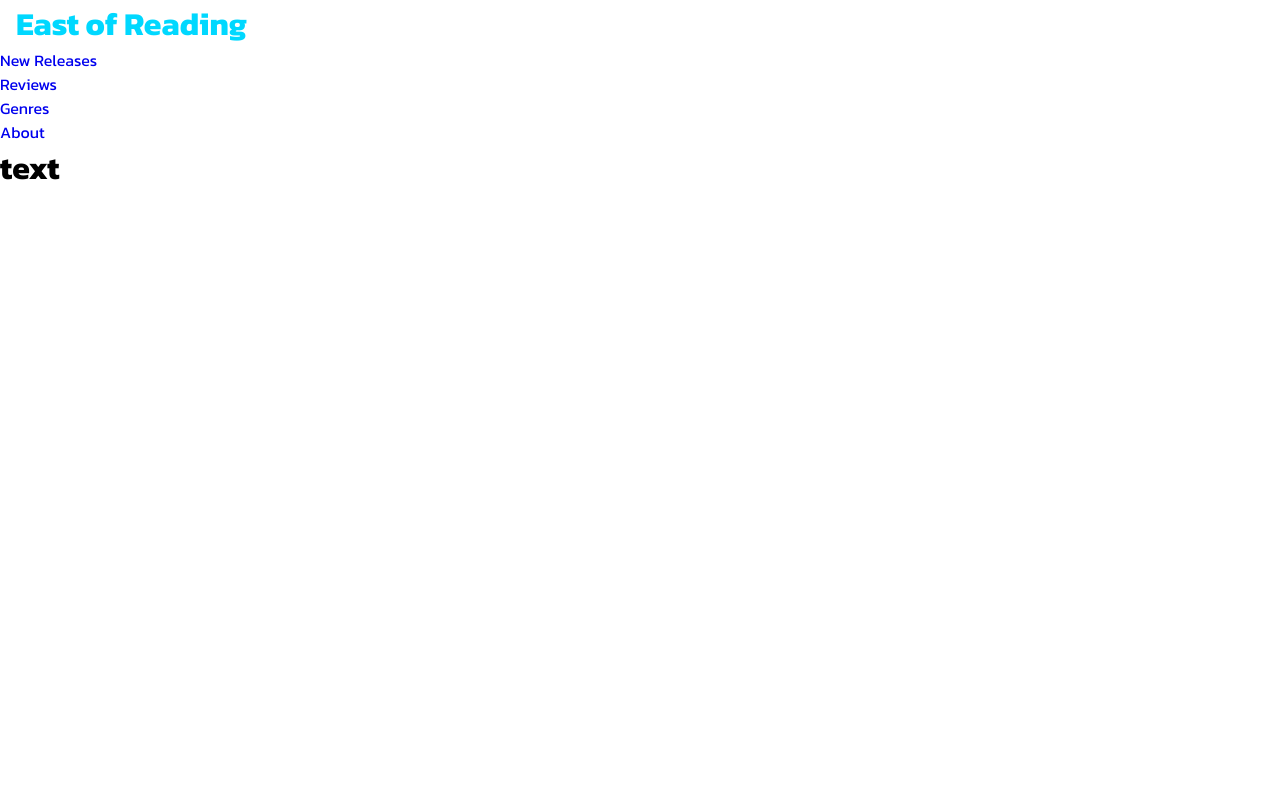
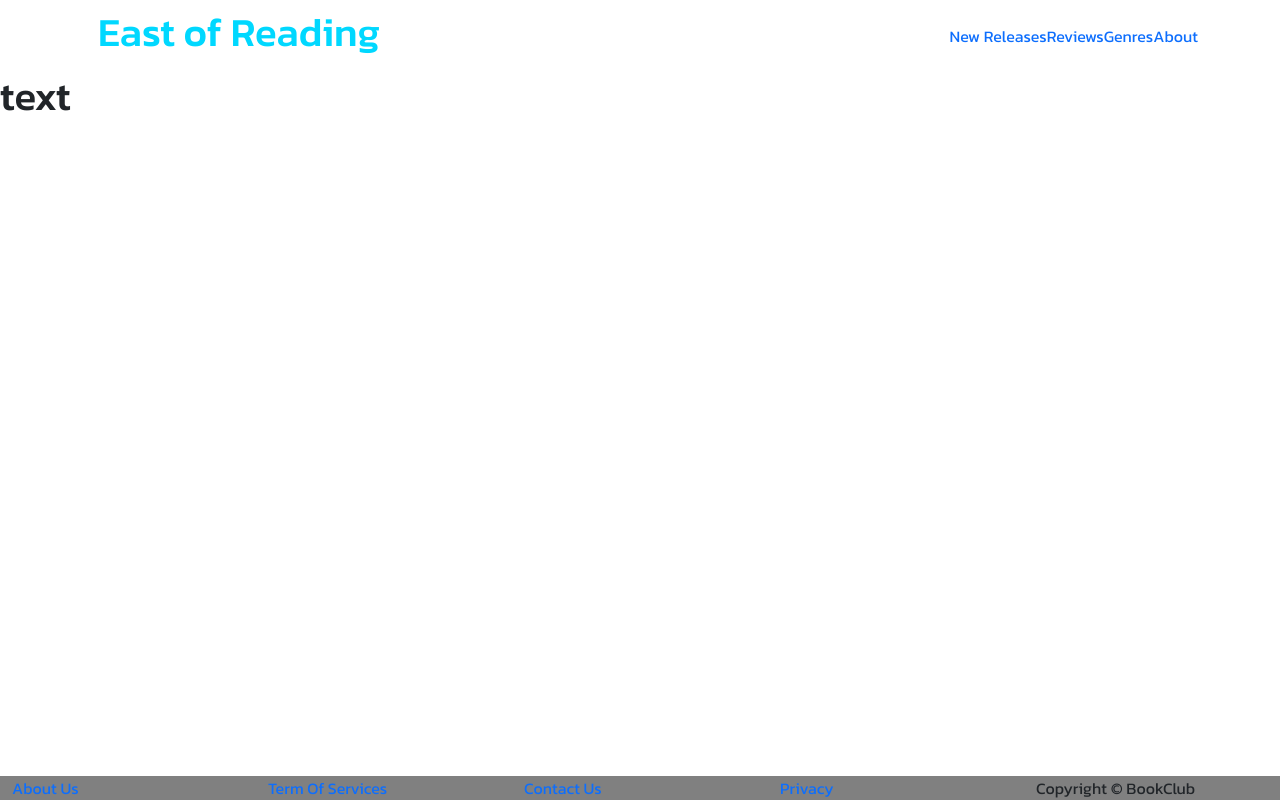
Before and after one commit to EspejoGabriel31/Project-Book-Club, a React (Create React App) app in the folder client/: page / in a window 1280 px wide. Built offline with nearby package versions, Linux system fonts and the light colour scheme; no server answers.

Commit message:
layouts added, installed bootstrap

```diff
--- a/client/package.json
+++ b/client/package.json
@@ -6,7 +6,9 @@
     "@testing-library/jest-dom": "^5.16.5",
     "@testing-library/react": "^13.4.0",
     "@testing-library/user-event": "^13.5.0",
+    "bootstrap": "^5.2.2",
     "react": "^18.2.0",
+    "react-bootstrap": "^2.5.0",
     "react-dom": "^18.2.0",
     "react-scripts": "5.0.1",
     "web-vitals": "^2.1.4"
@@ -17,7 +19,7 @@
     "test": "react-scripts test",
     "eject": "react-scripts eject"
   },
-  "proxy" : "http://localhost:5000",
+  "proxy": "http://localhost:5000",
   "eslintConfig": {
     "extends": [
       "react-app",
--- a/client/public/index.html
+++ b/client/public/index.html
@@ -24,6 +24,12 @@
       work correctly both with client-side routing and a non-root public URL.
       Learn how to configure a non-root public URL by running `npm run build`.
     -->
+    <link
+    rel="stylesheet"
+    href="https://cdn.jsdelivr.net/npm/bootstrap@5.2.0-beta1/dist/css/bootstrap.min.css"
+    integrity="sha384-0evHe/X+R7YkIZDRvuzKMRqM+OrBnVFBL6DOitfPri4tjfHxaWutUpFmBp4vmVor"
+    crossorigin="anonymous"
+  />
     <title>React App</title>
   </head>
   <body>
--- a/client/src/App.js
+++ b/client/src/App.js
@@ -2,6 +2,7 @@ import { useState, useEffect } from 'react';
 import Navbar from './components/Navbar.js';
 import logo from './logo.svg';
 import './App.css';
+import Footer from './components/Footer.js'
 
 function App() {
   const [data, setData] = useState(null);
@@ -16,6 +17,7 @@ function App() {
     <div>
       <Navbar />
       <h1>text</h1>
+      <Footer />
     </div>
 
   );
--- /dev/null
+++ b/client/src/components/Footer.js
@@ -0,0 +1,27 @@
+import Container from 'react-bootstrap/Container';
+import Row from 'react-bootstrap/Row'
+import Col from 'react-bootstrap/Col'
+
+export default function Footer() {
+    return (
+            <Container className='fixed-bottom' fluid style={{backgroundColor: 'gray'}}>
+                <Row>
+                    <Col>
+                        <a href='/about'>About Us </a>
+                    </Col>
+                    <Col>
+                        <a href='#term' >Term Of Services </a>
+                    </Col>
+                    <Col>
+                        <a href='/contact'>Contact Us </a>
+                    </Col>
+                    <Col>
+                        <a href='#privacy'>Privacy </a>
+                    </Col>
+                    <Col>
+                        Copyright &copy; BookClub
+                    </Col>
+                </Row>
+            </Container>
+    )
+}
```
Also changed, not shown: client/src/components/Login.js (added, +24 -0 lines), client/src/components/Registration.js (added, +35 -0 lines), 1 other file (tests, documents, lock files or other folders).
